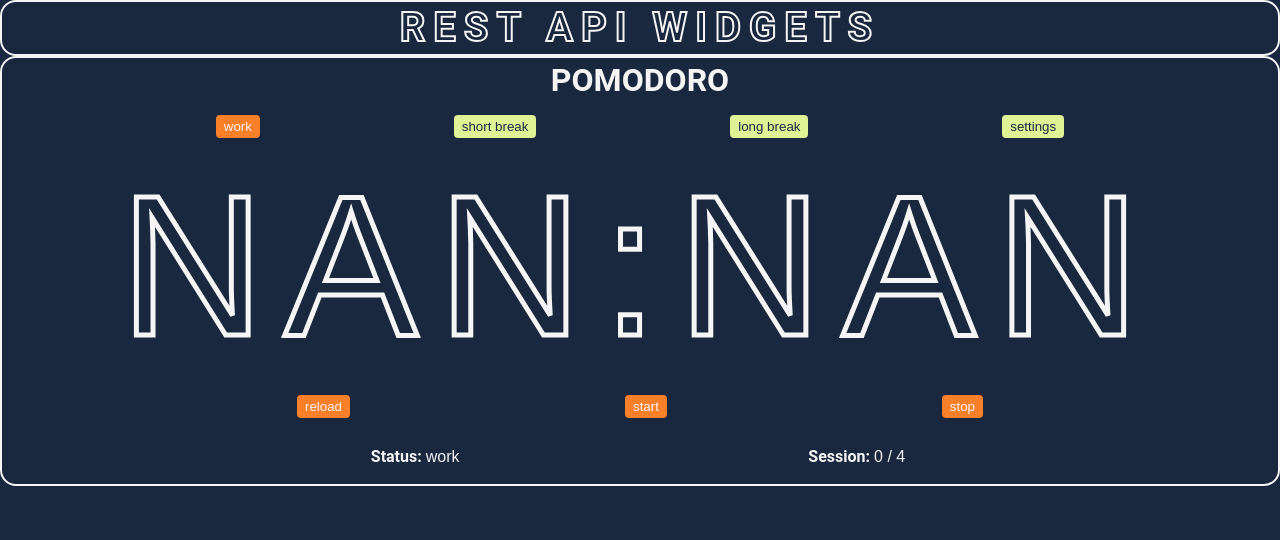
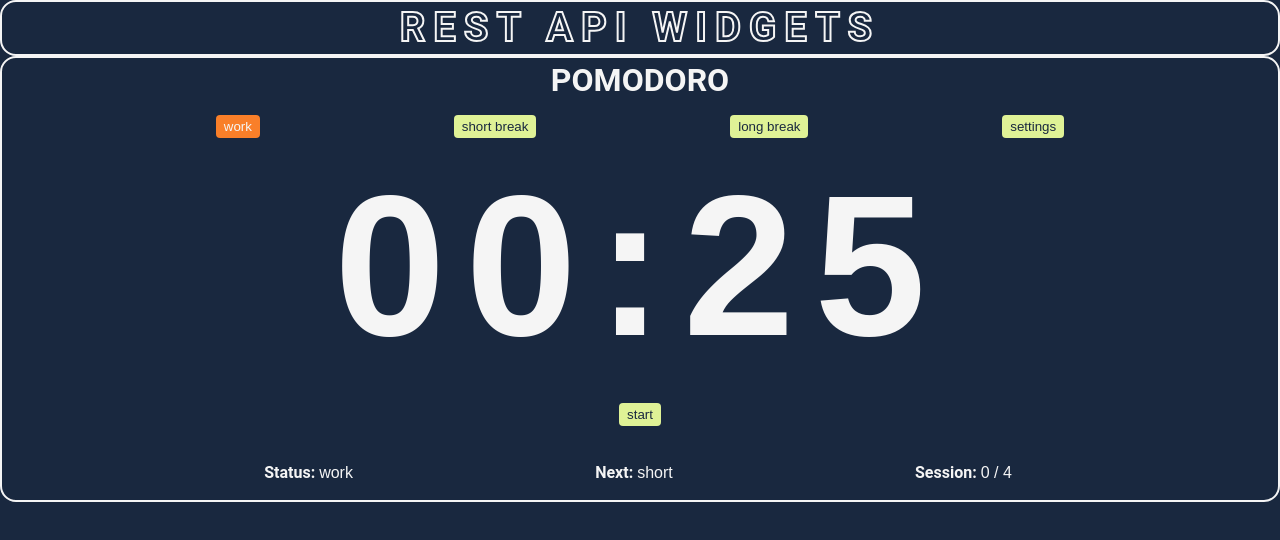
Before and after one commit to SVA2021/raw, a React (Create React App) app: page / in a window 1280 px wide. Shown: the top 540 px of the page. Built offline with nearby package versions, Linux system fonts and the light colour scheme.

Commit message:
coountdown pomodoro total refactoring

```diff
--- a/src/features/pomodoro/Pomodoro.module.scss
+++ b/src/features/pomodoro/Pomodoro.module.scss
@@ -14,13 +14,19 @@
 	letter-spacing: 0.1em;
 	text-transform: uppercase;
 	text-align: center;
-	color: transparent;
-	-webkit-text-stroke: 5px $light;
+	color: $light;
+	font-weight: 700;
+	background-color: transparent;
+	transition: all 0.5s linear;
+	// color: transparent;
+	// -webkit-text-stroke: 5px $light;
 }
 
 .buttons {
-	@include baseOffset;
+	@include maxOffset;
 	@include flexEvenly;
+	width: 50%;
+	margin: 0 auto;
 }
 
 .statistic {
--- a/src/features/pomodoro/Pomodoro.tsx
+++ b/src/features/pomodoro/Pomodoro.tsx
@@ -1,28 +1,46 @@
+import { useEffect, useState } from "react";
+import { useAppDispatch, useAppSelector } from '../../app/hooks';
 import { SectionTitle, } from "../../components/common/Typography";
-import { useAppDispatch, useAppSelector } from '../../app/hooks';
 import PomodoroMode from "./PomodoroMode";
 import PomodoroClock from "./PomodoroClock";
 import PomodoroButtons from "./PomodoroButtons";
 import PomodoroStatistic from "./PomodoroStatistic";
 import PomodoroSettings from "./PomodoroSettings";
-import { selectMode, selectRunningStatus, selectSettings, selectSettingsStatus } from "./pomodoroSlice";
-import { useEffect } from "react";
+import { selectMode, selectPause, selectRunningStatus, selectSettings, selectSettingsStatus, setRunningStatus } from "./pomodoroSlice";
 
 const Pomodoro = () => {
 
+	const dispatch = useAppDispatch();
+
+	const mode = useAppSelector(selectMode);
 	const timers = useAppSelector(selectSettings);
-	const mode = useAppSelector(selectMode);
 	const isRunning = useAppSelector(selectRunningStatus);
 	const isSettings = useAppSelector(selectSettingsStatus);
+	const pause = useAppSelector(selectPause);
 
-	useEffect(() => console.log(timers),[timers])
+	const initialTime = timers[mode];
+	const [time, setTime] = useState(initialTime); // time in second
+
+	useEffect(() => setTime(initialTime), [initialTime]);
+
+	useEffect(() => {
+		const interval = setInterval(() => {
+			if (!isRunning || pause) return false;
+			setTime(time - 1);
+		}, 1000);
+		if (time === 0) {
+			clearInterval(interval);
+			dispatch(setRunningStatus(false));
+		}
+		return () => clearInterval(interval);
+	}, [time, isRunning, pause])
 
 	return (
 		<div className="pomodoro">
 			<SectionTitle>Pomodoro</SectionTitle>
-			<PomodoroMode mode={mode} />
-			<PomodoroClock mode={mode} isRunning={isRunning} time={timers} />
-			<PomodoroButtons />
+			<PomodoroMode />
+			<PomodoroClock mode={mode} isRunning={isRunning} time={time} />
+			<PomodoroButtons mode={mode} isRunning={isRunning} setTime={(sec: number) => setTime(sec)} />
 			<PomodoroStatistic />
 			{isSettings && <PomodoroSettings timers={timers} />}
 		</div>
--- a/src/features/pomodoro/PomodoroButtons.tsx
+++ b/src/features/pomodoro/PomodoroButtons.tsx
@@ -1,15 +1,44 @@
-import { InlineText, PlainText, SectionTitle, Strong, SubTitle, Title } from "../../components/common/Typography";
 import { useAppDispatch, useAppSelector } from '../../app/hooks';
 import Button from "../../components/common/Button";
 import s from './Pomodoro.module.scss';
-import { InputRange } from "../../components/common/Input";
+import { selectMode, selectPause, selectRunningStatus, setMode, setPause, setRunningStatus } from "./pomodoroSlice";
+import { ModeType } from './pomodoroTypes';
 
-const PomodoroButtons = () => {
+const PomodoroButtons = ({ setTime = (d: number) => console.log(d), ...props }) => {
+	const dispatch = useAppDispatch();
+	const mode = useAppSelector(selectMode);
+	const pause = useAppSelector(selectPause);
+	const isRunning = useAppSelector(selectRunningStatus);
+	// const mode = props.mode;
+	// const isRunning = props.isRunning;
+
+	const pauseClock = () => {
+		dispatch(setPause(!pause));
+	}
+
+	const startClock = () => {
+		dispatch(setRunningStatus(true));
+	}
+
+	const reloadClock = () => {
+		dispatch(setRunningStatus(false));
+	}
+
+	const skipClock = () => {
+		setTime(0);
+		dispatch(setRunningStatus(false));
+	}
+	console.log('pomodoro buttons');
+
 	return (
 		<div className={s.buttons}>
-			<Button active={true}>reload</Button>
-			<Button active={true}>start</Button>
-			<Button active={true}>stop</Button>
+			{isRunning &&
+			<>
+			<Button active={pause} onClick={() => pauseClock()}>pause</Button>
+			<Button onClick={() => reloadClock()}>reload</Button>
+			<Button onClick={() => skipClock()}>skip</Button>
+			</>}
+			<Button active={isRunning && !pause} onClick={() => startClock()}>start</Button>
 		</div>
 	)
 }
--- a/src/features/pomodoro/PomodoroClock.tsx
+++ b/src/features/pomodoro/PomodoroClock.tsx
@@ -1,23 +1,29 @@
 import { useEffect, useState } from "react";
 import { normalizeDateString } from "../../app/commonFunctions";
+import { useAppSelector } from "../../app/hooks";
 import { InlineText, } from "../../components/common/Typography";
 import s from './Pomodoro.module.scss';
 import { chooseColor } from "./pomodoroFunctions";
+import { selectMode, selectPause } from "./pomodoroSlice";
+import { ModeType } from "./pomodoroTypes";
 
 const SECOND = 1000;
 const MINUTE = SECOND * 60;
 
 const PomodoroClock = (props: any) => {
 
-	const time = props.time * MINUTE;
+	const pause = useAppSelector(selectPause);
+
+	const isRunning = props.isRunning;
 	const mode = props.mode;
-	const isRunning = props.isRunning;
+	const time = props.time * SECOND;
 
 	const [clockColor, setClockColor] = useState('');
-	useEffect(() => setClockColor(chooseColor(mode, isRunning)), [mode, isRunning]);
+	useEffect(() => setClockColor(chooseColor(mode, isRunning, pause)),
+		[mode, isRunning, pause]);
 
-	const timeMin = Math.floor(time / MINUTE);
-	const timeSec = normalizeDateString((time - (timeMin * MINUTE)) / SECOND);
+	const timeMin = normalizeDateString(Math.floor(time / MINUTE));
+	const timeSec = normalizeDateString((time - (+timeMin * MINUTE)) / SECOND);
 
 	return (
 		<div className={s.clock} style={{ backgroundColor: clockColor }}>
--- a/src/features/pomodoro/PomodoroMode.tsx
+++ b/src/features/pomodoro/PomodoroMode.tsx
@@ -4,11 +4,11 @@ import s from './Pomodoro.module.scss';
 import { selectMode, setMode, setSettingsStatus } from "./pomodoroSlice";
 import { ModeType } from "./pomodoroTypes";
 
-const PomodoroMode = (props:any) => {
+const PomodoroMode = (props: any) => {
 
-	const mode = props.mode;
-	// const mode = useAppSelector(selectMode);
 	const dispatch = useAppDispatch();
+	const mode = useAppSelector(selectMode);
+	// const mode = props.mode;
 
 	const changeMode = (mode: ModeType) => {
 		dispatch(setMode(mode));
--- a/src/features/pomodoro/PomodoroStatistic.tsx
+++ b/src/features/pomodoro/PomodoroStatistic.tsx
@@ -2,16 +2,22 @@ import { InlineText, PlainText, Title } from "../../components/common/Typography
 import { useAppSelector } from '../../app/hooks';
 import s from './Pomodoro.module.scss';
 import { selectMode, selectStatistic } from "./pomodoroSlice";
+import { nextModePomodoro } from "./pomodoroFunctions";
 
 const PomodoroStatistic = () => {
 	const mode = useAppSelector(selectMode);
 	const statistic = useAppSelector(selectStatistic);
+	const nextMode = nextModePomodoro(mode, statistic);
 
 	return (
 		<div className={s.statistic}>
 			<PlainText>
 				<Title>status:</Title>
 				<InlineText withOffset={true}>{mode}</InlineText>
+			</PlainText>
+			<PlainText>
+				<Title>next:</Title>
+				<InlineText withOffset={true}>{nextMode}</InlineText>
 			</PlainText>
 			<PlainText>
 				<Title>session:</Title>
--- a/src/features/pomodoro/pomodoroFunctions.ts
+++ b/src/features/pomodoro/pomodoroFunctions.ts
@@ -1,23 +1,64 @@
-import { ModeType } from "./pomodoroTypes"
+import { useEffect, useState } from "react";
+import { ModeType, StatisticType } from "./pomodoroTypes"
 
 const COLOR_PAUSE = 'orange';
 const COLOR_WORK = 'blue';
 const COLOR_SHORT_BREAK = 'green';
 const COLOR_LONG_BREAK = 'lawngreen';
 
-export const chooseColor = (mode: ModeType, isRunning: boolean) => {
+export const chooseColor = (mode: ModeType, isRunning: boolean, pause = false) => {
 	let result = 'inherit';
 	if (mode === undefined || isRunning === undefined) return result;
-	if (!isRunning && mode === 'pause') result = COLOR_PAUSE;
 	if (isRunning && mode === 'work') result = COLOR_WORK;
 	if (isRunning && mode === 'short') result = COLOR_SHORT_BREAK;
 	if (isRunning && mode === 'long') result = COLOR_LONG_BREAK;
+	if (isRunning && pause) result = COLOR_PAUSE;
 	return result;
 }
 
-export const showTime = () => {
+export const nextModePomodoro = (mode: ModeType, statistic :StatisticType): ModeType  => {
+	let session = statistic.sessions;
+	if ( mode !== 'work') return 'work';
+	if (session === 4) return 'long';
+	return 'short';
+}
 
-}
+
+
+
+
+// export const useCountdown = (sec: number) => {
+// useEffect(() => {
+// 	const interval = setInterval((sec: number) => {
+// 		if (sec === 0) return false;
+// 		sec-- ;
+// 	}, 1000)
+// 	return () => clearInterval(interval);
+// },[sec])
+// return sec;
+// };
+
+
+// useEffect(() => {
+// 	const interval = setInterval((sec: number) => {
+// 		if (sec === 0) return false
+// 		setTime(time - 1);
+// 	}, 1000)
+// 	return () => clearInterval(interval);
+// },[time])
+
+// export const showTime = () => {
+
+// 	timerID = setInterval(() => {
+// 			counterBack = Number(counterBack - 1000);
+// 			if (counterBack <= 0) {
+// 					setBack('red');
+// 					clearInterval(timerID);
+// 					startBtn.addEventListener('click', startTime);
+// 			}
+// 			showTime(counterBack, 'clock');
+// 	}, 1000);
+// }
 
 // function startTime() {
 // 	setBack('blue');
--- a/src/features/pomodoro/pomodoroSlice.ts
+++ b/src/features/pomodoro/pomodoroSlice.ts
@@ -10,14 +10,16 @@ export interface PomodoroState {
 	settings: SettingsType
 	settingsStatus: boolean
 	isRunning: boolean
+	pause: boolean
 	statistic: StatisticType
 }
 
-const initialState = {
+const initialState: PomodoroState = {
 	mode: 'work',
 	settings: DEFAULT_TIMERS,
 	settingsStatus: false,
 	isRunning: false,
+	pause: false,
 	statistic: DEFAULT_STATS,
 };
 
@@ -38,15 +40,19 @@ export const pomodoroSlice = createSlice({
 		setRunningStatus: (state, action: PayloadAction<boolean>) => {
 			state.isRunning = action.payload;
 		},
+		setPause: (state, action: PayloadAction<boolean>) => {
+			state.pause = action.payload;
+		},
 	},
 });
 
-export const { setMode, setSettingsValues, setSettingsStatus, setRunningStatus, } = pomodoroSlice.actions;
+export const { setMode, setSettingsValues, setSettingsStatus, setRunningStatus, setPause,} = pomodoroSlice.actions;
 
 export const selectMode = (state: RootState) => state.pomodoro.mode;
 export const selectSettings = (state: RootState) => state.pomodoro.settings;
 export const selectSettingsStatus = (state: RootState) => state.pomodoro.settingsStatus;
 export const selectRunningStatus = (state: RootState) => state.pomodoro.isRunning;
+export const selectPause = (state: RootState) => state.pomodoro.pause;
 export const selectStatistic = (state: RootState) => state.pomodoro.statistic;
 
 export default pomodoroSlice.reducer;
--- a/src/features/pomodoro/pomodoroTypes.ts
+++ b/src/features/pomodoro/pomodoroTypes.ts
@@ -1,4 +1,4 @@
-export type ModeType = 'work' | 'long' | 'short' | 'pause';
+export type ModeType = 'work' | 'long' | 'short' ;
 
 export interface SettingsType {
 	work: number,
```
